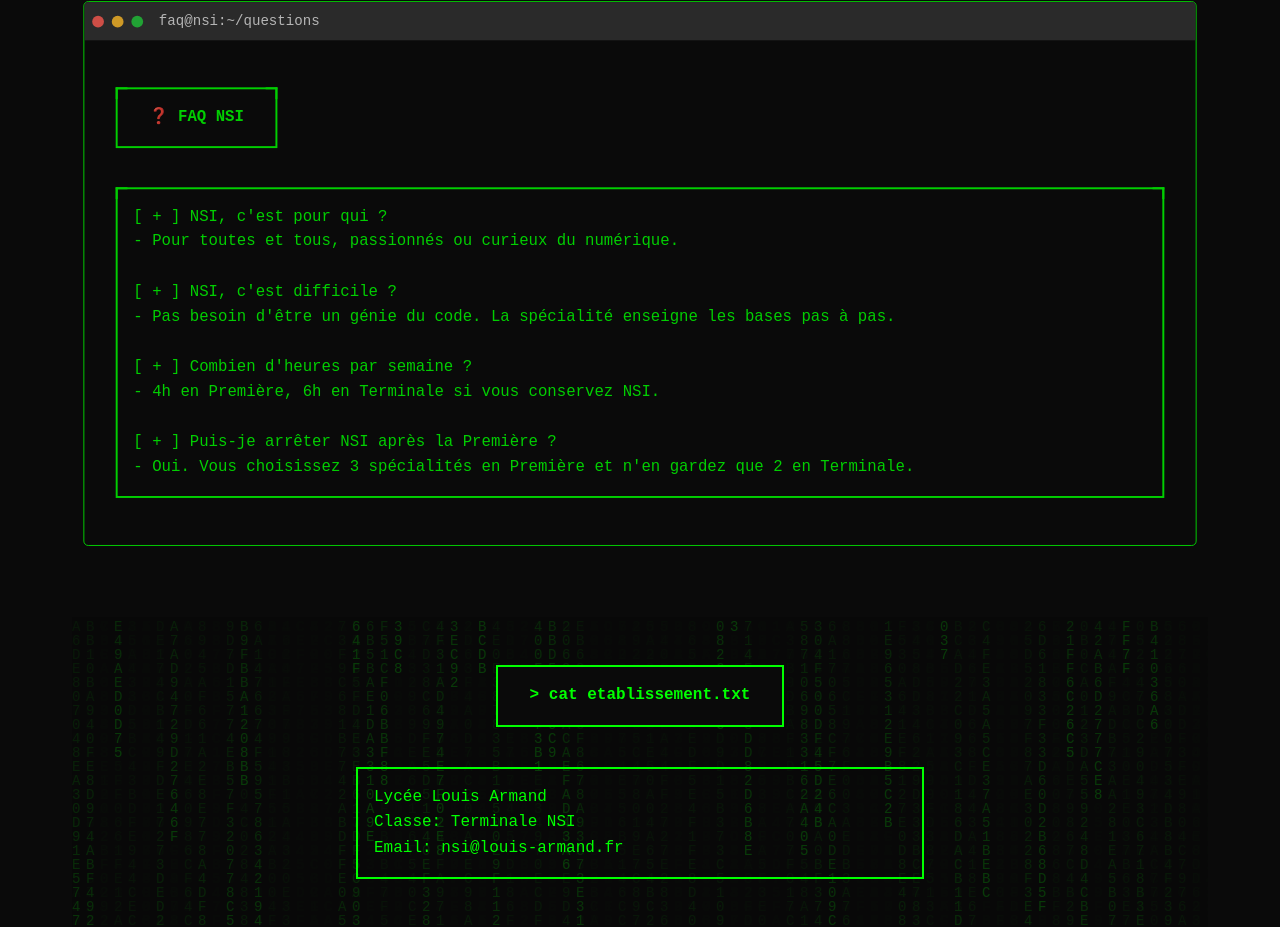
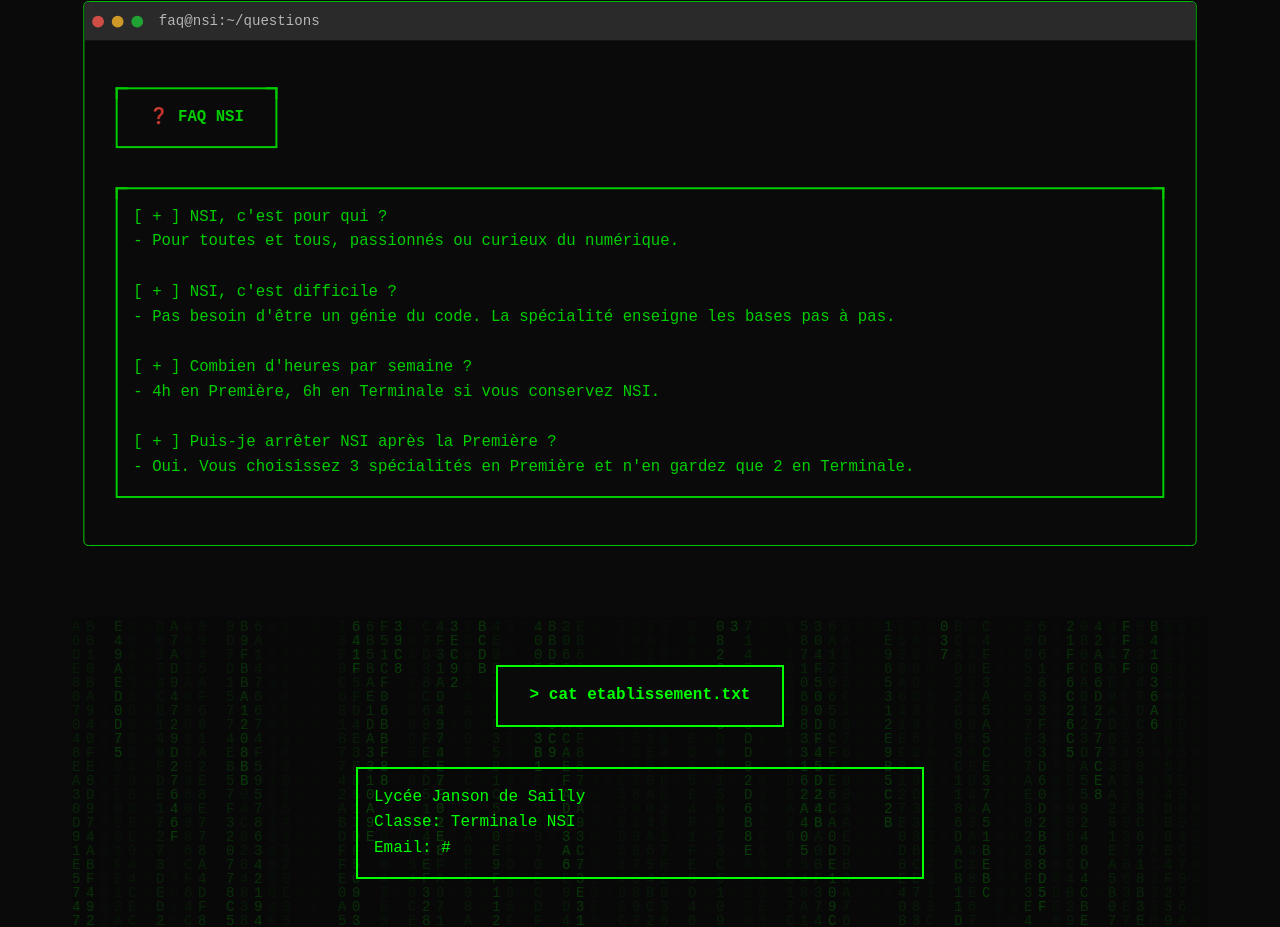
Before and after one commit to geoffroy-sdp/terminal-projet-PresentationNsiSecond, a website built with Vite: page index.html in a window 1280 px wide. Shown: the part 5276-6203 px from the top of the page. Built offline with nearby package versions, Linux system fonts and the light colour scheme.

Commit message:
modified:   index.html

```diff
--- a/index.html
+++ b/index.html
@@ -289,9 +289,9 @@
               > cat etablissement.txt
             </div>
             <div class="terminal-box-content">
-              <p>Lycée Louis Armand</p>
+              <p>Lycée Janson de Sailly</p>
               <p>Classe: Terminale NSI</p>
-              <p>Email: nsi@louis-armand.fr</p>
+              <p>Email: #</p>
             </div>
           </div>
         </div>
```
